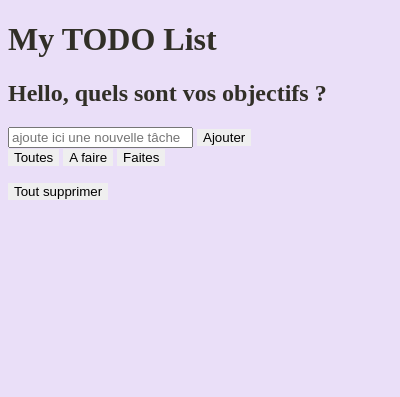
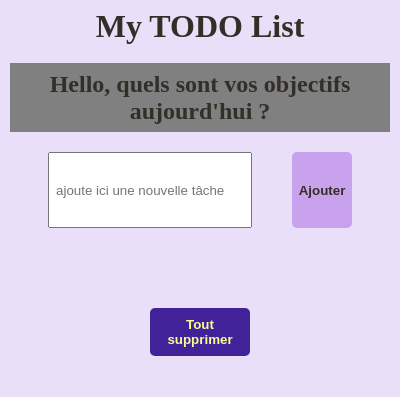
Before and after one commit to PaulaRondao/My-TODO-List, a browser extension: page popup.html in a window 400 px wide. Drawn offline with nearby package versions, Linux system fonts and the light colour scheme.

Commit message:
Add buttons delete, edit, done + CSS

```diff
--- a/pages.js/app.js
+++ b/pages.js/app.js
@@ -1,4 +1,7 @@
 let taskList = document.querySelector(".taskList");
+let title = document.querySelector("#title");
+
+
 
 function editTask(task) {
     let taskElement = task.firstChild;
@@ -8,15 +11,26 @@ function editTask(task) {
     if (newTaskText === "" || newTaskText === null) {
         return;
     }
-    taskElement.textContent = newTaskText
+    taskElement.textContent = newTaskText;
+
 }
 
+// a regler pour rayer le text
 function doneTask(task) {
-    taskList.s
+    let taskElement = task.firstChild;
+    console.log(taskElement)
+    let taskStrike = taskElement.classList('.strike');
+    console.log(taskStrike)
+    //     let stringStrike = document.querySelector(".stringStrike");
+    //     stringStrike.innerText = taskElement
+    //     console.log(stringStrike)
+    //     document.body.appendChild(stringStrike)
+    //     console.log(stringStrike)
 }
 
 function deleteTask(task) {
     taskList.removeChild(task);
+
 }
 
 
@@ -29,7 +43,7 @@ function addTask() {
         event.preventDefault();
 
         if (inputEcriture.value == "") {
-            alert("veuillez remplir ce formulaire")
+            alert("veuillez ecrire votre objectif")
 
         } else {
             const createList = document.createElement("li");
@@ -62,22 +76,26 @@ function addTask() {
 
             taskList.appendChild(createList);
 
+            title.style.display = "none";
+
             inputEcriture.value = "";
 
         }
     })
 };
 
-// function displayElement(title) {
-//     title.remove();
-//     let title = document.querySelector("#title");
-//     let ol = document.querySelector("ol");
-//     if (ol.innerHTML == "") {
-//         title.style.display = "block";
-//     }
 
-// }
+function deleteAllTask() {
+    let deleteAllButton = document.querySelector(".clearAll");
+    deleteAllButton.addEventListener('click', function () {
+        while (taskList.firstChild) {
+            taskList.removeChild(taskList.firstChild);
+        }
+        title.style.display = "block";
+    });
+}
 
 
-// displayElement();
+
+deleteAllTask();
 addTask();
--- a/popup.html
+++ b/popup.html
@@ -13,7 +13,9 @@
     <header>
         <div class="title">
             <h1>My TODO List</h1>
-            <h2 id="title">Hello, quels sont vos objectifs ?</h2>
+            <div class="title-hidden">
+                <h2 id="title">Hello, quels sont vos objectifs aujourd'hui ?</h2>
+            </div>
         </div>
         <div class="quotes">
             <p></p>
@@ -23,34 +25,28 @@
     <main>
         <section class="container">
             <div class="search">
-                <form id="form">
-                    <input required="" autocomplete="off"  class="form-control" type="text" placeholder="ajoute ici une nouvelle tâche"
-                        name="search" id="inputEcriture" aria-label="texte de la tâche">
+                <form class="form">
+                    <input required="" autocomplete="off" class="form-control" type="text"
+                        placeholder="ajoute ici une nouvelle tâche" name="search" id="inputEcriture"
+                        aria-label="texte de la tâche">
                     <label for="inputEcriture"></label>
                     <button id="buttonAdd" class="button-add">Ajouter</button>
                 </form>
             </div>
-            <div class="button-group" role="group">
-                <button id="btn" type="button" class="btn active" data-filter="all">Toutes</button>
-                <button type="button" class="btn" data-filter="todo">A faire</button>
-                <button type="button" class="btn" data-filter="done">Faites</button>
-            </div>
-
-            <ol class="taskList">
-            </ol>
-            <!-- <div class="buttonGroup">
-                <button class="button-small" id="done">Fait</button>
-                <button class="button-small" id="delete">Supprimer</button>
-            </div> -->
-            <div>
-                <button class="button-small clearAll">Tout supprimer</button>
-            </div>
-
+            <section class="todoList">
+                <ol class="taskList">
+                </ol>
+            </section>
+            <div class="stringStrike"></div>
 
         </section>
 
     </main>
-
+<footer>
+    <div class="todoButtonAll">
+        <button class="buttonDeleteAll clearAll">Tout supprimer</button>
+    </div>
+</footer>
 </body>
 <script src="pages.js/function.js"></script>
 <script src="pages.js/app.js"></script>
--- a/style.css
+++ b/style.css
@@ -1,29 +1,159 @@
-
+* {
+    margin: 0;
+    padding: 0;
+}
 
 body {
     background-color: #EADFF8;
     color: #312F27;
+    width: 25em;
+    height: 20em;
+    font-size: 16px;
 }
 
+.title-hidden {
+    background-color: grey;
+    margin: 10px;
+}
+
+.title {
+    display: flex;
+    align-items: center;
+    flex-direction: column;
+}
+
+h1 {
+    padding: 2%;
+}
+
+h2 {
+    text-align: center;
+    padding: 2%;
+}
+
+input {
+    outline: none;
+    width: 50vw;
+}
+
+.form input[type='text'] {
+    padding-left: 2%;
+}
+
+.search {
+    display: flex;
+    justify-content: center;
+    margin-bottom: 40px;
+    margin-top: 10px;
+}
+
+.form {
+    display: flex;
+    height: 9vh;
+}
+
+.button-add {
+    display: flex;
+    flex-direction: column;
+    justify-content: center;
+    align-items: center;
+    background-color: #C9A2EE;
+    color: #312F27;
+    font-weight: bold;
+    padding: 3.5%;
+    width: 15vw;
+    height: 9vh;
+    border-radius: 5px;
+    margin-left: 40px;
+    cursor: pointer;
+}
+
+
+.stringStrike {
+    text-decoration: line-through;
+}
+
+.todoList {
+display: flex;
+justify-content: center;
+height: 100%;
+width: auto;
+}
+
+
 ion-icon {
-    font-size: 20px;
-    padding: 5px;
+    /* font-size: 15px; */
+    padding: 13px;
     border-radius: 50%;
+    display: flex;
+    justify-content: center;
+    align-items: center;
+
 }
 
 button {
     border: none;
+    background-color: #EADFF8;
+}
+
+svg {
+    font-weight: 200;
 }
 
 .edit {
     background-color: #F9E660;
     color: #333;
+    font-size: 16px;
+    /* background-image: url("img/pencil.svg"); */
+    cursor: pointer;
 }
 
 .done {
     background-color: #35E993;
+    color: #333;
+    font-size: 16px;
+    /* background-image: url("img/checkmark-done.svg"); */
+    cursor: pointer;
 }
 
 .delete {
     background-color: red;
+    color: #333;
+    /* background-image: url("img/trash.svg"); */
+    cursor: pointer;
 }
+
+
+
+
+
+
+
+/* ------------------------ footer -------------------- */
+
+footer {
+    bottom: 0;
+    margin-top: 40px;
+    height: 10vh;
+}
+
+.todoButtonAll {
+    display: flex;
+    justify-content: center;
+    align-items: center;
+}
+
+.buttonDeleteAll {
+    display: flex;
+    flex-direction: column;
+    justify-content: center;
+    align-items: center;
+    background-color: #412299;
+    color: #F4FF94;
+    font-weight: bold;
+    padding: 6%;
+    width: 25vw;
+    height: 5vh;
+    border-radius: 5px;
+    cursor: pointer;
+}
```
Also changed, not shown: img/checkmark-done.svg (added), img/pencil.svg (added), img/trash.svg (added), manifest.json, 2 other files.
